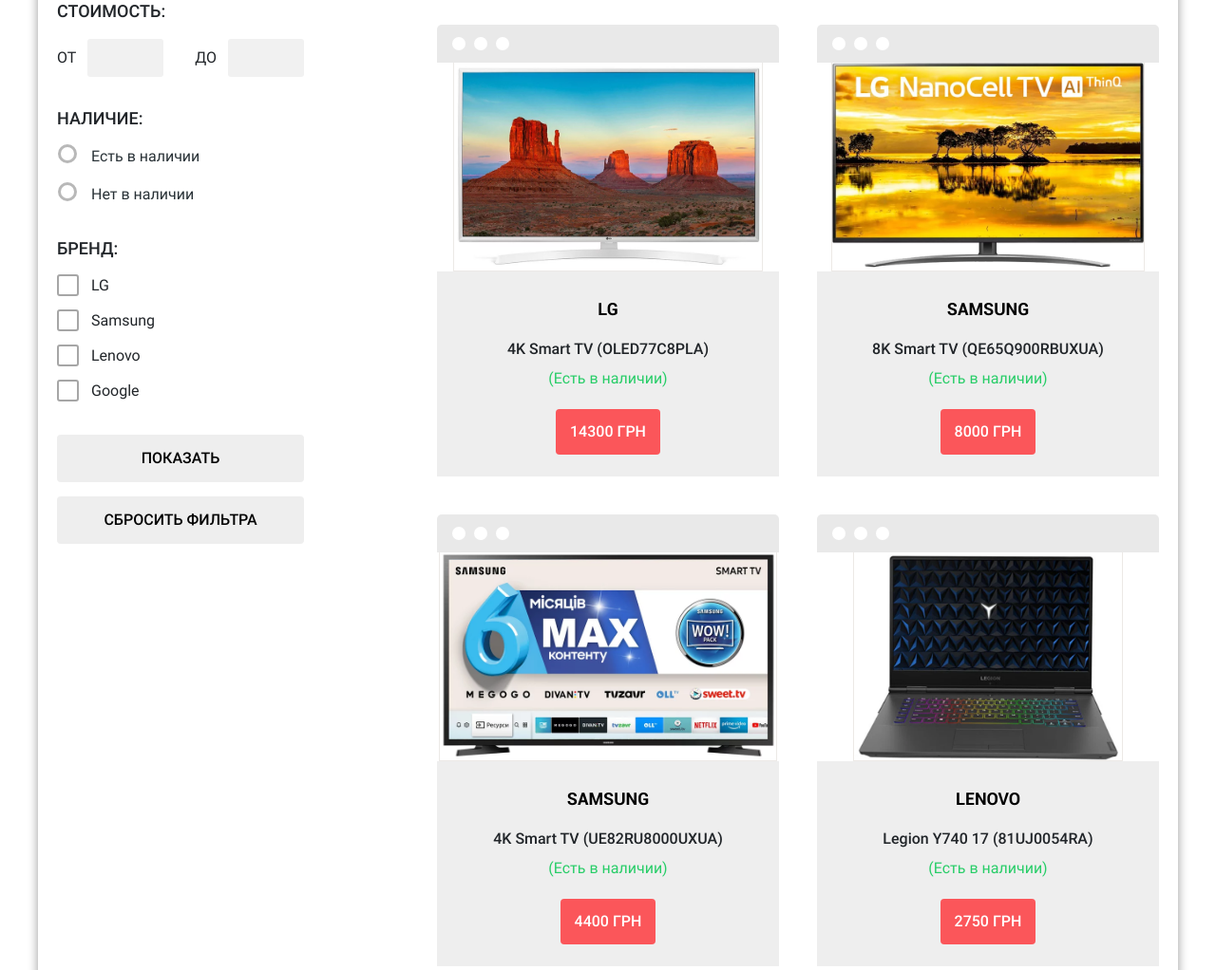
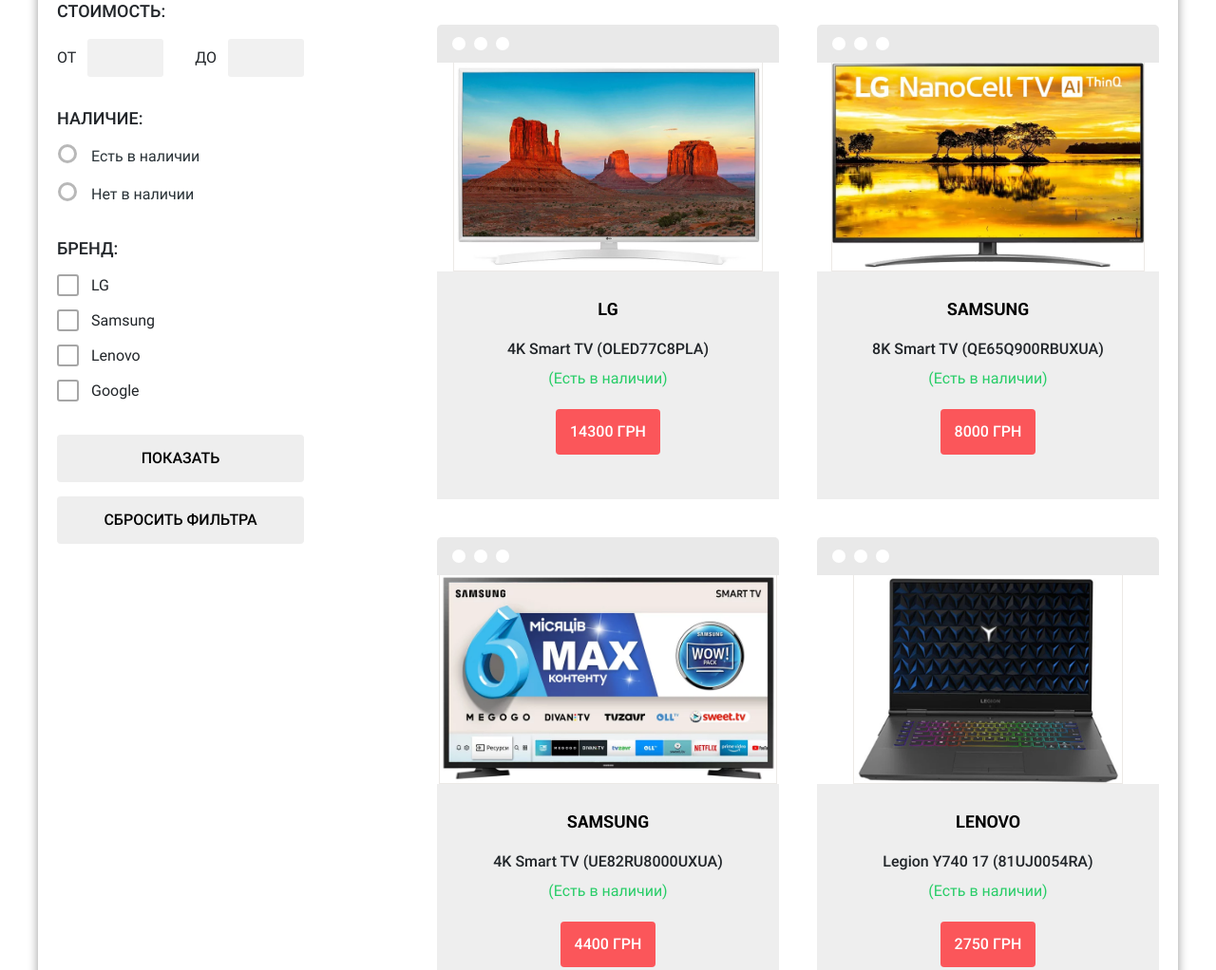
Before and after one commit to Denys1911/Hillel_graduation_project, a website: page index.html in a window 1280 px wide. Shown: the part 950-1972 px from the top of the page at 95% size. Drawn offline with nearby package versions, Linux system fonts and the light colour scheme; files that its build step writes are made by us from their sources; files whose address does not match are found by name.

Commit message:
added min-height for goods-cards

```diff
--- a/assets/scss/blocks/_catalog.scss
+++ b/assets/scss/blocks/_catalog.scss
@@ -128,7 +128,7 @@
 
     display: none;
     width: 100%;
-
+    min-height: 24rem;
     text-align: center;
 
     background-color: #eeeeee;
```
Also changed, not shown: build/css/main.min.css, build/js/main.min.js, 1 other file.
